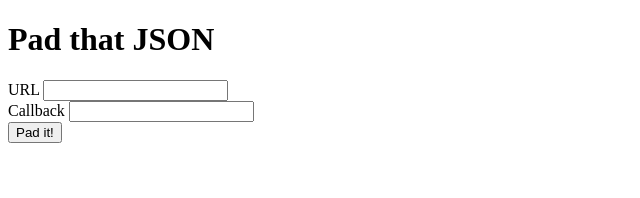
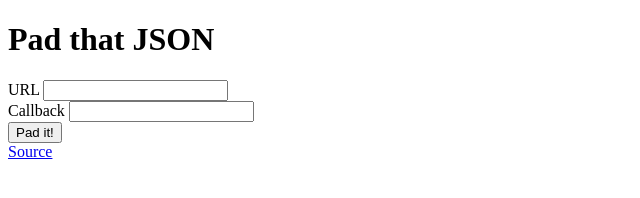
Before and after one commit to secobarbital/jsonpad, a website: page index.html in a window 1280 px wide. Shown: the full height of the page, 0-640 px from the left. Drawn offline with Linux system fonts and the light colour scheme.

Commit message:
Add a link to the source code

```diff
--- a/index.html
+++ b/index.html
@@ -14,5 +14,6 @@
     <br>
     <input type="submit" value="Pad it!">
   </form>
+  <a href="https://github.com/secobarbital/jsonpad">Source</a>
 </body>
 </html>
```
Also changed, not shown: README.md.
